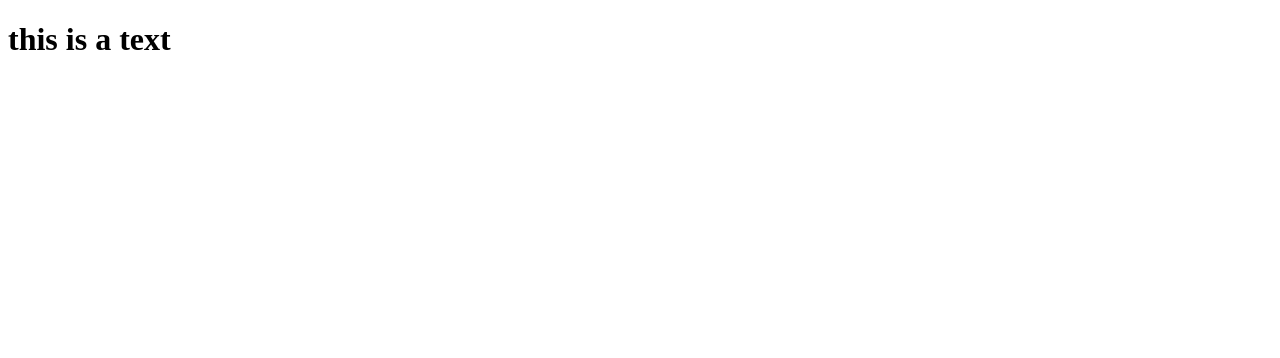
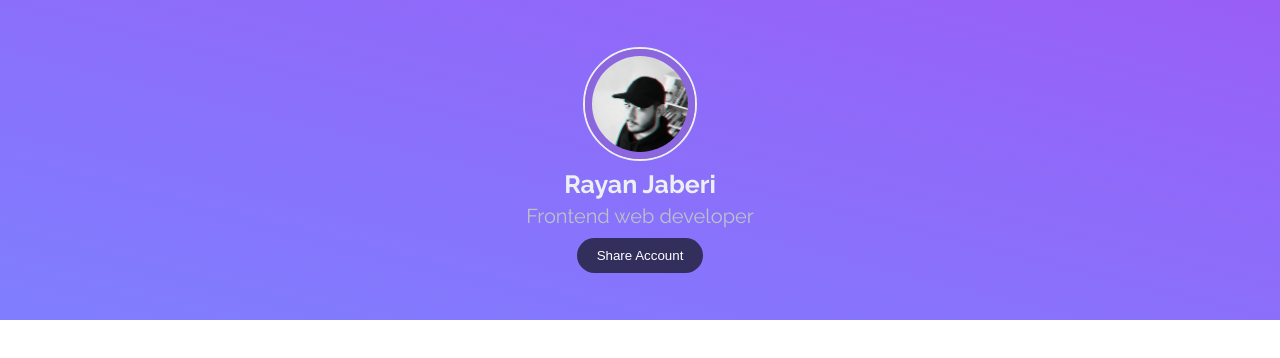
Before and after one commit to randomhex1998/sana-app, a React (Create React App) app: page / in a window 1280 px wide. Shown: the top 358 px of the page. Built offline with nearby package versions, Linux system fonts and the light colour scheme.

Commit message:
make top section content

```diff
--- a/src/App.js
+++ b/src/App.js
@@ -1,7 +1,9 @@
-
+import Topsection from "./components/TopSction/Topsection";
 
 function App() {
-  return <h1>this is a text</h1>;
+  return (
+    <Topsection/>
+  );
 }
 
 export default App;
--- /dev/null
+++ b/src/components/TopSction/TopSectionContent.jsx
@@ -0,0 +1,19 @@
+import React from 'react';
+
+const TopSectionContent = ({ImgPic}) => {
+    return (
+        <section className='top-section-content'>
+            <div className='main-rounded'>
+                <div className='sec-rounded'>
+                    <img src={ImgPic} className="profile-pic" alt="profile" />
+                </div>
+            </div>
+
+            <h2 className='top-section-title'>Rayan Jaberi</h2>
+            <p className='top-section-sub'>Frontend web developer</p>
+            <button className='top-section-btn'>Share Account</button>
+        </section>
+    );
+};
+
+export default TopSectionContent;
--- a/src/components/TopSction/Topsection.jsx
+++ b/src/components/TopSction/Topsection.jsx
@@ -1,9 +1,11 @@
 import React from 'react';
+import TopSectionContent from './TopSectionContent';
+import Pic1 from "../../img/rayan.jpg";
 
 const Topsection = () => {
     return (
         <div className='top-section'>
-            555
+            <TopSectionContent ImgPic={Pic1}/>
         </div>
     );
 };
--- a/src/index.js
+++ b/src/index.js
@@ -1,7 +1,7 @@
 import React from "react";
 import ReactDOM from "react-dom/client";
 import App from "./App";
-
+import "./scss/Main.scss";
 
 const root = ReactDOM.createRoot(document.getElementById("root"));
 root.render(
--- a/src/scss/Main.scss
+++ b/src/scss/Main.scss
@@ -0,0 +1,3 @@
+@import "./def";
+@import "./media";
+@import "./TopSection";
--- /dev/null
+++ b/src/scss/_TopSection.scss
@@ -0,0 +1,62 @@
+.top-section {
+  position: relative;
+  width: 100%;
+  height: 40vh;
+  background-image: linear-gradient(
+    to right top,
+    #7f7efe,
+    #8577fd,
+    #8b6ffb,
+    #9267f9,
+    #995ef6
+  );
+
+  .top-section-content {
+    position: relative;
+    height: 100%;
+    @include flexCenter;
+    flex-direction: column;
+    z-index: 200;
+
+    .main-rounded {
+      border-radius: 50%;
+      border: 2px solid #ecf0f1;
+
+      .sec-rounded {
+        border: 7px solid #8c66df;
+        border-radius: 50%;
+        width: 110px;
+        height: 110px;
+        overflow: hidden;
+
+        img {
+          max-width: 100%;
+          height: auto;
+        }
+      }
+    }
+
+    .top-section-title,
+    .top-section-sub {
+      font-family: $main-second-font;
+    }
+
+    .top-section-title {
+      font-size: 25px;
+      color: #ecf0f1;
+      margin-top: 0.5rem;
+    }
+
+    .top-section-sub {
+      color: #bdc3c7;
+      font-size: 20px;
+      margin-top: 0.3rem;
+    }
+
+    .top-section-btn {
+      background-color: #322f5c;
+      color: #fff;
+      margin-top: 0.6rem;
+    }
+  }
+}
--- a/src/scss/_def.scss
+++ b/src/scss/_def.scss
@@ -1,6 +1,14 @@
 @import url("https://fonts.googleapis.com/css2?family=Roboto:wght@100;300;400;500;700;900&display=swap");
+@import url('https://fonts.googleapis.com/css2?family=Raleway:wght@100;200;300;400;500;600;700;800;900&display=swap');
 
 $main-font: "Roboto", sans-serif;
+$main-second-font: 'Raleway', sans-serif;
+
+@mixin flexCenter {
+  display: flex;
+  justify-content: center;
+  align-items: center;
+}
 
 * {
   margin: 0;
@@ -20,3 +28,11 @@ a {
 .container {
   padding: 2rem;
 }
+
+button{
+  border: 0;
+  outline: 0;
+  padding: 10px 20px;
+  border-radius: 20px;
+  cursor: pointer;
+}
```
Also changed, not shown: src/img/rayan.jpg (added).
